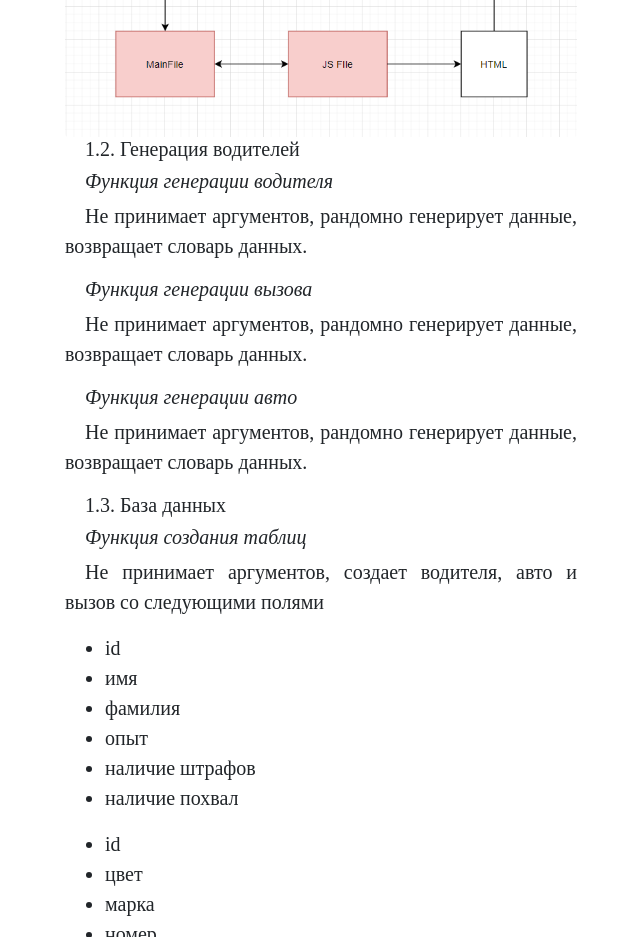
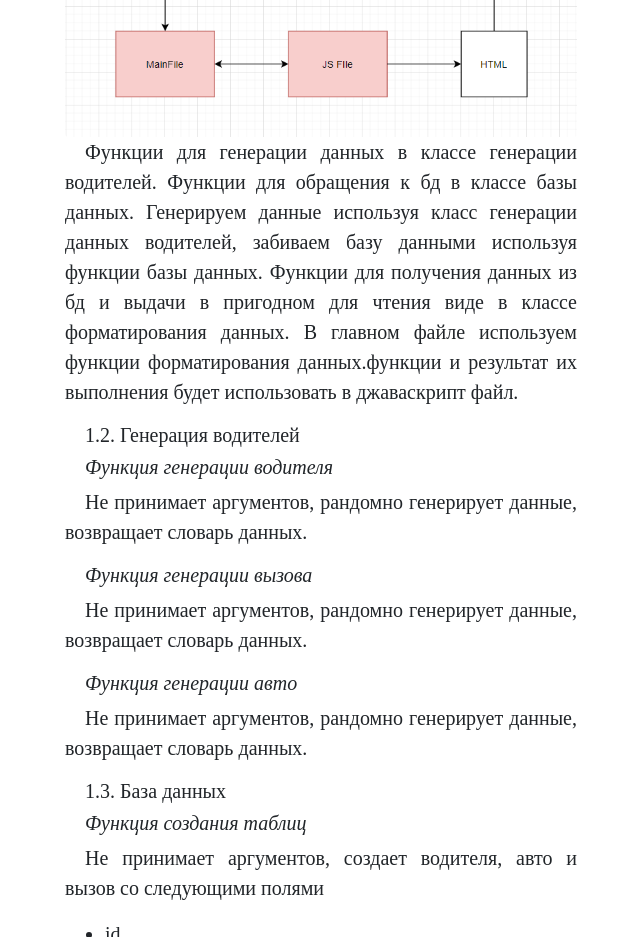
Before and after one commit to madolu2/TaxiDbApp-report2.0, a plain HTML site: page index.html in a window 1280 px wide. Shown: the part 3060-3997 px from the top of the page, without its empty margins (319-959 px from the left). Drawn offline with nearby package versions, Linux system fonts and the light colour scheme.

Commit message:
финалОЧКА

```diff
--- a/index.html
+++ b/index.html
@@ -82,6 +82,15 @@
     <div>
         <h2 id="11">1.1. Схема</h2>
         <img src="scheme.png" alt="" class="img-fluid mt-3 rounded mx-auto d-block mt-3">
+        <p>
+            Функции для генерации данных в классе генерации водителей.
+            Функции для обращения к бд в классе базы данных.
+            Генерируем данные используя класс генерации данных водителей, забиваем базу данными используя функции базы
+            данных.
+            Функции для получения данных из бд и выдачи в пригодном для чтения виде в классе форматирования данных.
+            В главном файле используем функции форматирования данных.функции и результат их выполнения будет
+            использовать в джаваскрипт файл.
+        </p>
         <h2 id="12">1.2. Генерация водителей</h2>
         <div>
             <h4>Функция генерации водителя</h4>
```
